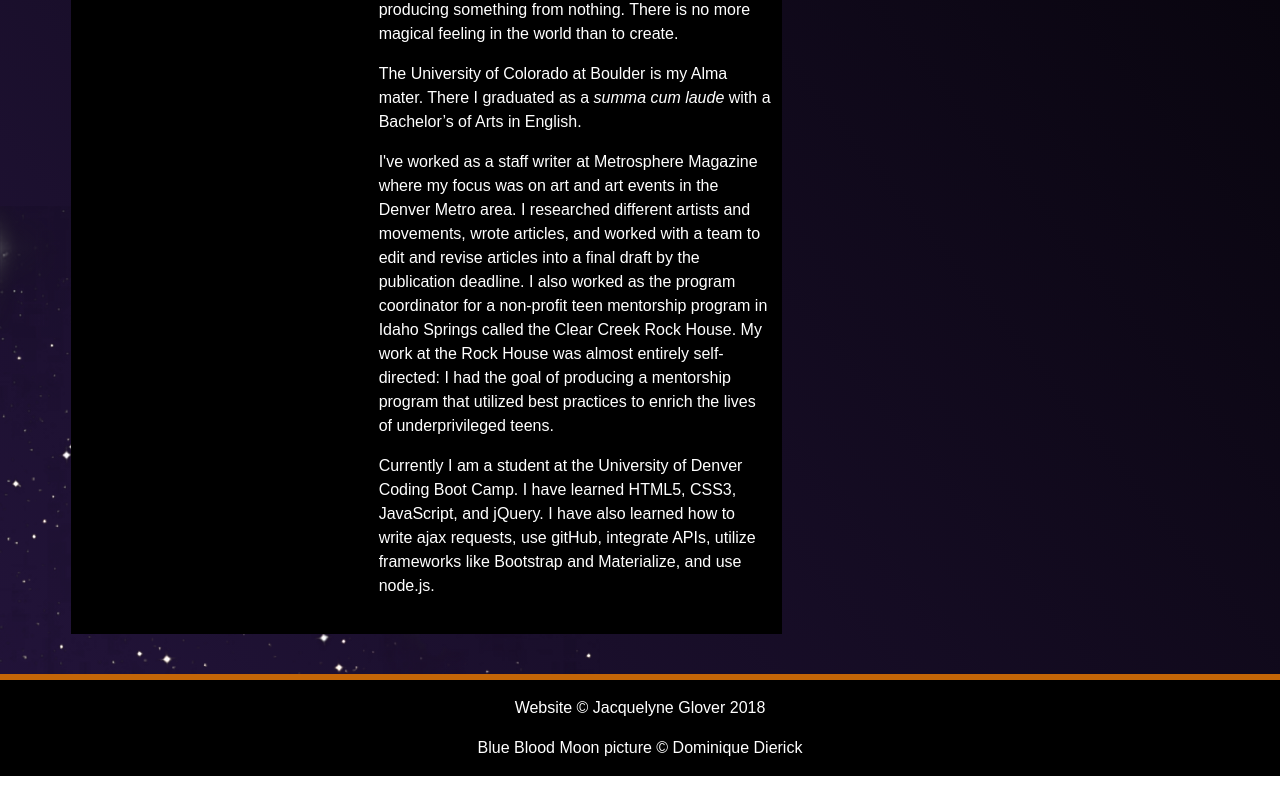
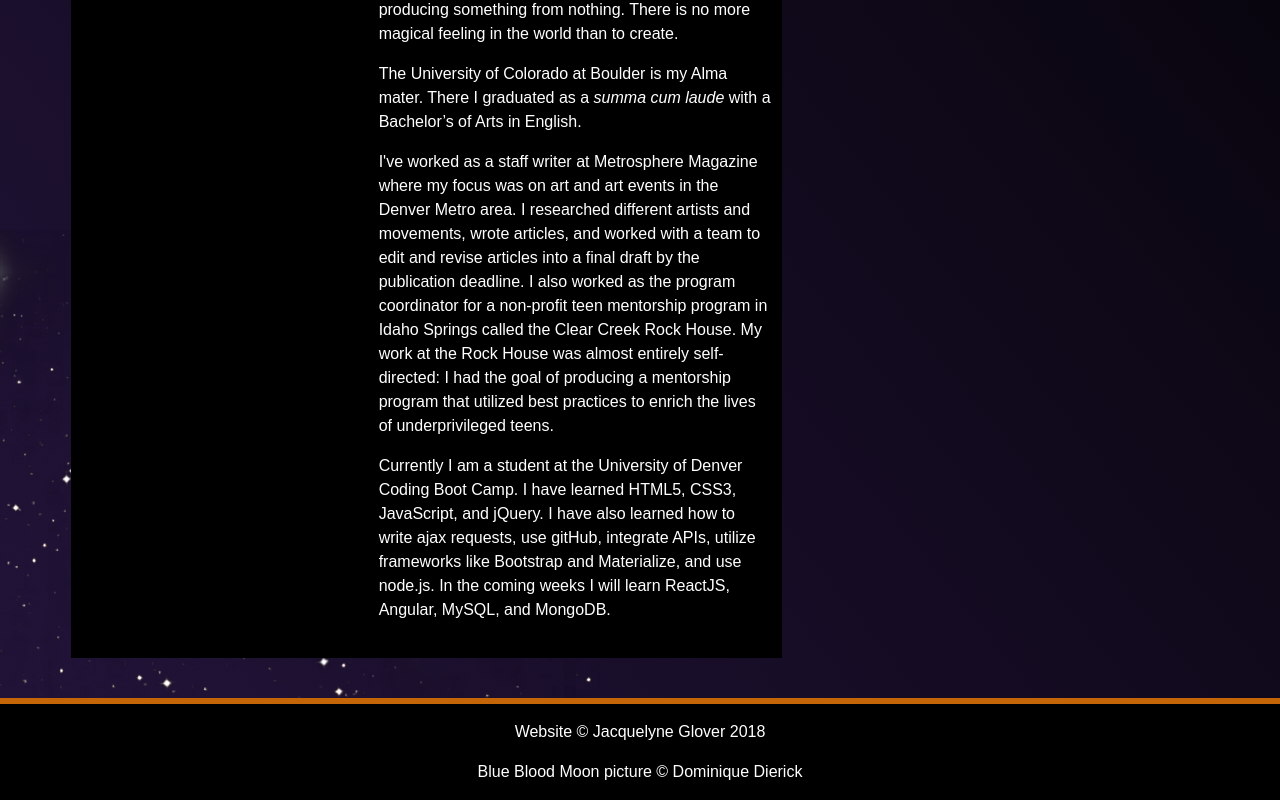
Before and after one commit to jackmidoglover/portfolio, a website: page index.html in a window 1280 px wide. Shown: the part 787-1587 px from the top of the page. Before the commit the page ends 1563 px from the top, so only its background shows below. Drawn offline with nearby package versions, Linux system fonts and the light colour scheme.

Commit message:
bio updated

```diff
--- a/index.html
+++ b/index.html
@@ -68,7 +68,7 @@
                             I've worked as a staff writer at Metrosphere Magazine where my focus was on art and art events in the Denver Metro area. I researched different artists and movements, wrote articles, and worked with a team to edit and revise articles into a final draft by the publication deadline. I also worked as the program coordinator for a non-profit teen mentorship program in Idaho Springs called the Clear Creek Rock House. My work at the Rock House was almost entirely self-directed: I had the goal of producing a mentorship program that utilized best practices to enrich the lives of underprivileged teens.
                         </p>
                         <p>
-                            Currently I am a student at the University of Denver Coding Boot Camp. I have learned HTML5, CSS3, JavaScript, and jQuery. I have also learned how to write ajax requests, use gitHub, integrate APIs, utilize frameworks like Bootstrap and Materialize, and use node.js.
+                            Currently I am a student at the University of Denver Coding Boot Camp. I have learned HTML5, CSS3, JavaScript, and jQuery. I have also learned how to write ajax requests, use gitHub, integrate APIs, utilize frameworks like Bootstrap and Materialize, and use node.js. In the coming weeks I will learn ReactJS, Angular, MySQL, and MongoDB.
                         </p>
 
                         </div>
```
